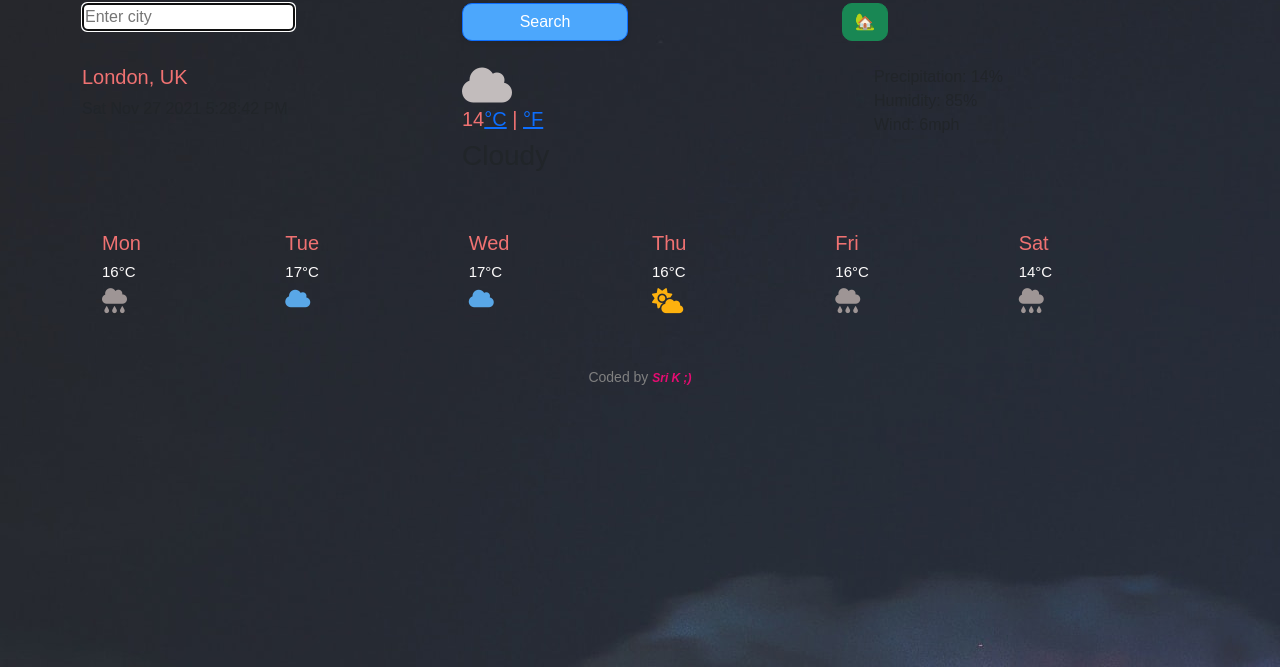
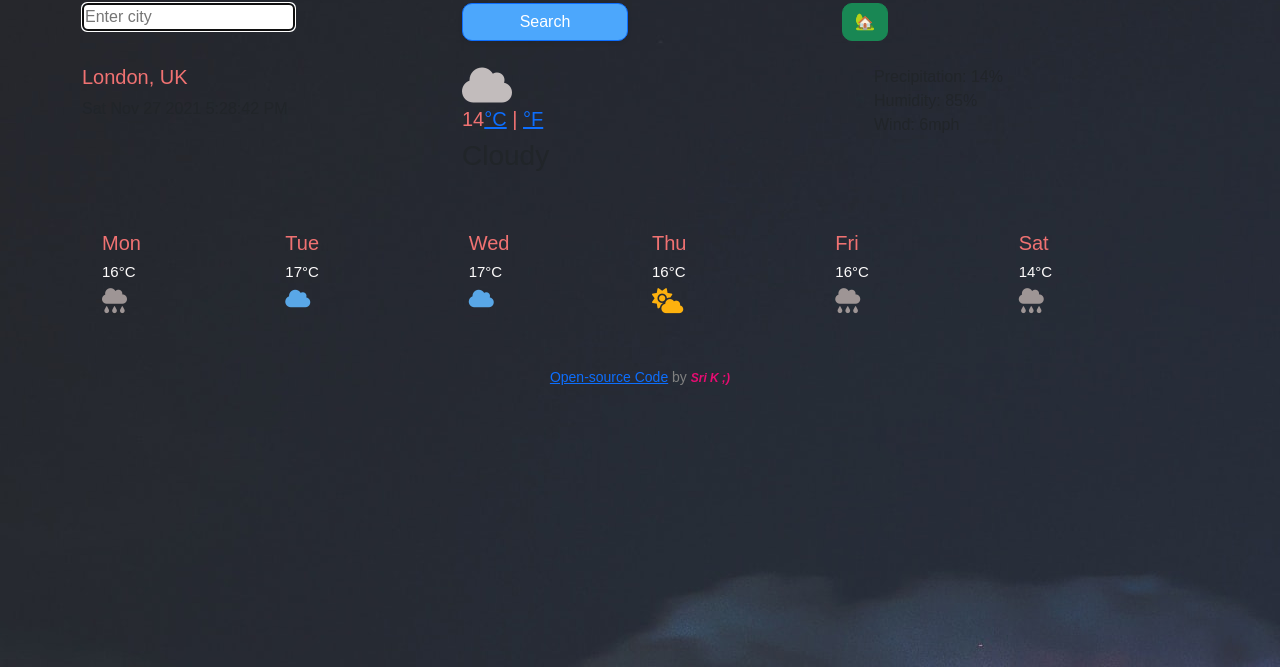
Before and after one commit to SKlandofcode/SK-Weather-app, a website built with Parcel: page index.html in a window 1280 px wide. Shown: the part 133-800 px from the top of the page. Built offline with nearby package versions, Linux system fonts and the light colour scheme; no server answers.

Commit message:
Added GitHub link

```diff
--- a/index.html
+++ b/index.html
@@ -168,7 +168,13 @@
         </div>
       </div>
     </div>
-    <div class="footer">Coded by <span class="name">Sri K ;)</span></div>
+    <div class="footer">
+      <a href="https://github.com/SKlandofcode/SK-Weather-app" class="">
+        Open-source Code</a
+      >
+      by
+      <span class="name">Sri K ;)</span>
+    </div>
     <br />
     <script src="src/index.js"></script>
   </body>
```
